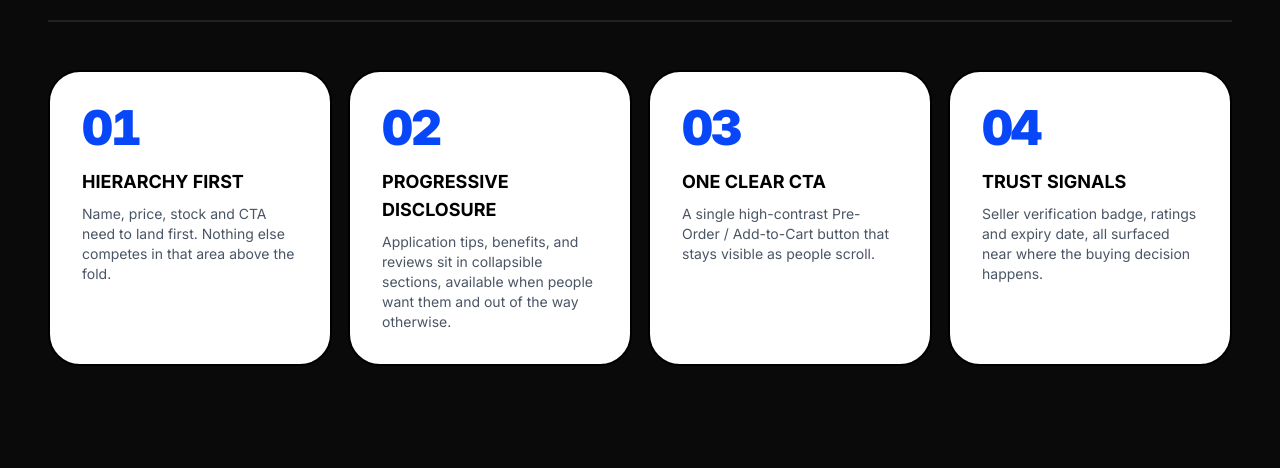
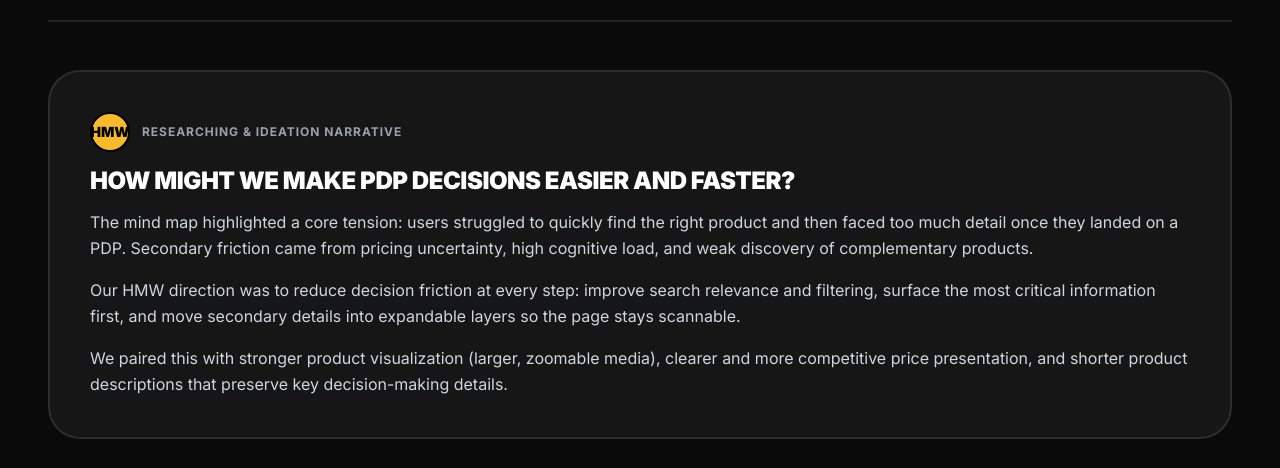
Before and after one commit to safrianjay/portfolio, a plain HTML site: page semaai_project/index.html in a window 1280 px wide. Shown: the part 6363-6831 px from the top of the page. Drawn offline with nearby package versions, Linux system fonts and the light colour scheme.

Commit message:
Add HMW narrative summary to Semaai design principles

```diff
--- a/semaai_project/index.html
+++ b/semaai_project/index.html
@@ -553,6 +553,23 @@
         Design Principles
       </h2>
       <span class="hidden md:block text-xs font-bold uppercase tracking-widest text-gray-500">Layout &amp; structure rules</span>
+    </div>
+
+    <div class="bg-white/5 border-2 border-white/10 rounded-[2rem] p-8 md:p-10 mb-8">
+      <div class="flex items-center gap-3 mb-4">
+        <span class="w-10 h-10 rounded-full bg-brand-amber text-black flex items-center justify-center text-sm font-black border-2 border-black">HMW</span>
+        <p class="text-xs font-bold tag-chip uppercase text-gray-400">Researching &amp; Ideation Narrative</p>
+      </div>
+      <h3 class="text-2xl font-black uppercase heading-brutal text-white mb-4">How Might We Make PDP Decisions Easier and Faster?</h3>
+      <p class="text-gray-300 leading-relaxed mb-4">
+        The mind map highlighted a core tension: users struggled to quickly find the right product and then faced too much detail once they landed on a PDP. Secondary friction came from pricing uncertainty, high cognitive load, and weak discovery of complementary products.
+      </p>
+      <p class="text-gray-300 leading-relaxed mb-4">
+        Our HMW direction was to reduce decision friction at every step: improve search relevance and filtering, surface the most critical information first, and move secondary details into expandable layers so the page stays scannable.
+      </p>
+      <p class="text-gray-300 leading-relaxed">
+        We paired this with stronger product visualization (larger, zoomable media), clearer and more competitive price presentation, and shorter product descriptions that preserve key decision-making details.
+      </p>
     </div>
 
     <div class="grid grid-cols-1 md:grid-cols-2 lg:grid-cols-4 gap-4">
```
